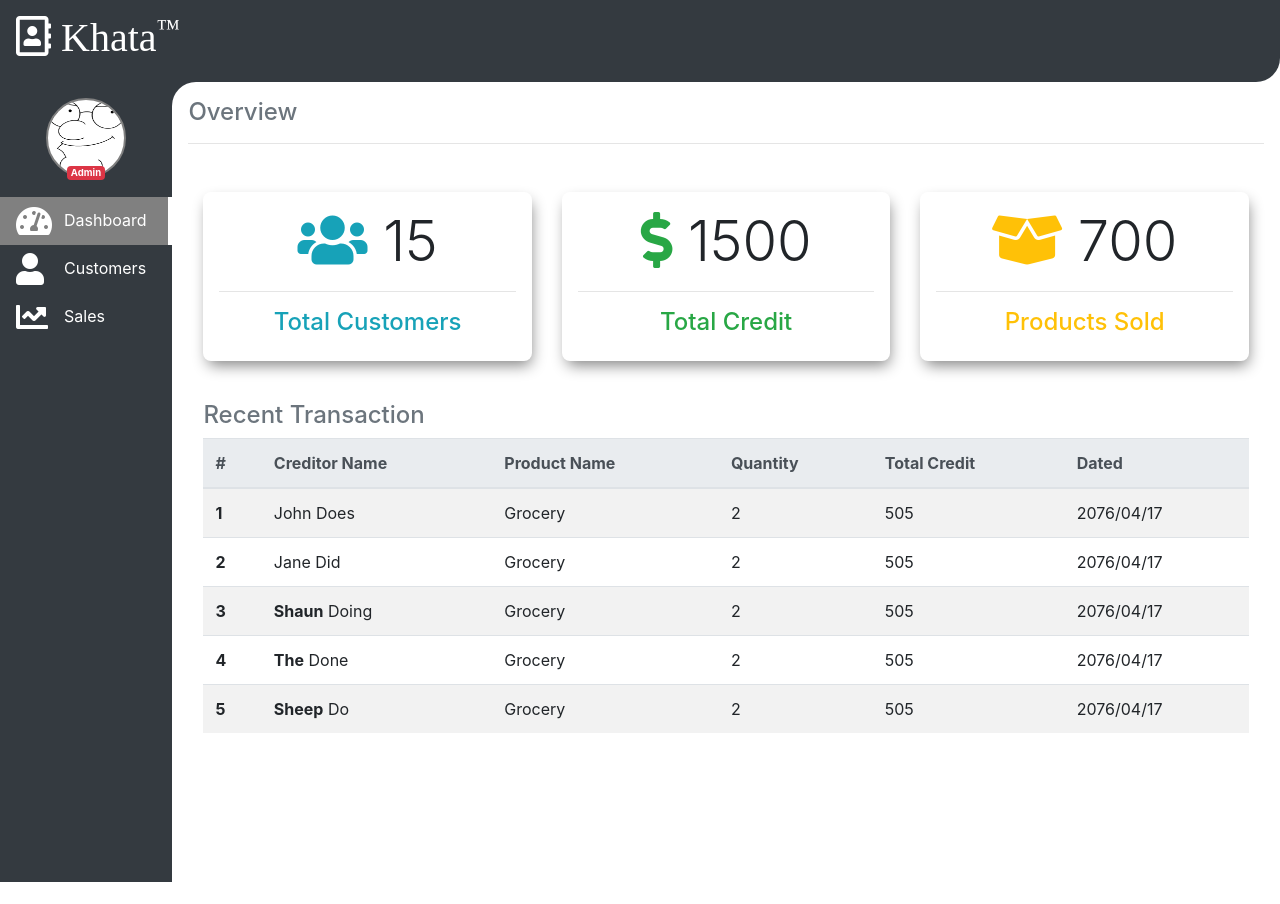
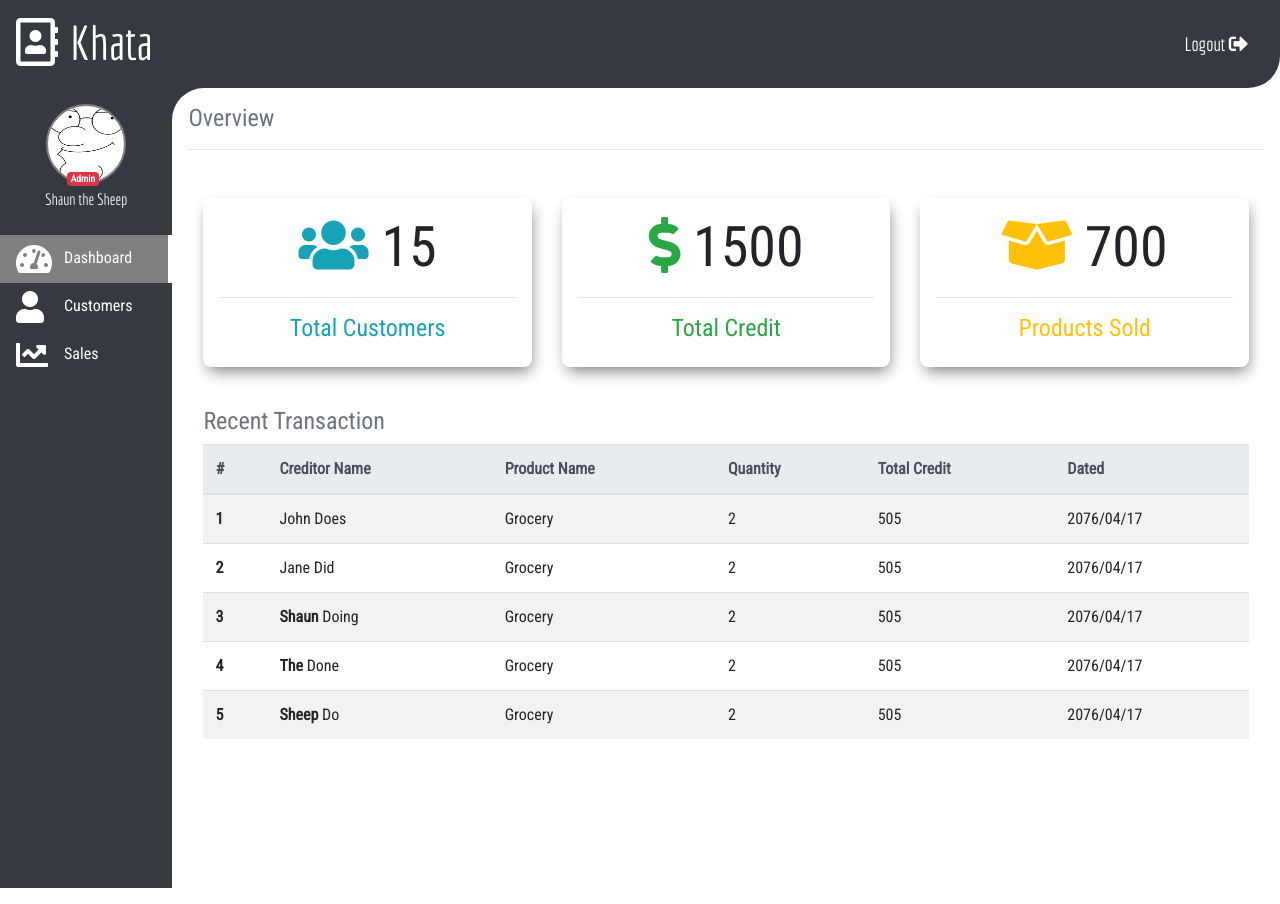
Before and after one commit to sanzaikc/Project-Khata, a plain HTML site: page index.html in a window 1280 px wide. Before the commit the page ends 882 px from the top, so only its background shows below. Drawn offline with Linux system fonts and the light colour scheme.

Commit message:
enhanced UI

```diff
--- a/index.html
+++ b/index.html
@@ -6,30 +6,27 @@
     <meta http-equiv="X-UA-Compatible" content="ie=edge" />
     <link rel="stylesheet" href="fontawesome-free-5.9.0-web/css/all.css" />
     <link rel="stylesheet" href="bootstrap-4.3.1-dist/css/bootstrap.min.css" />
+    <link
+      href="https://fonts.googleapis.com/css?family=Economica|Roboto+Condensed&display=swap"
+      rel="stylesheet"
+    />
     <link rel="stylesheet" href="style.css" />
     <title>Dashboard</title>
   </head>
   <body>
     <div class="container-fluid">
       <!-- Nav Bar -->
-      <nav class="navbar navbar-expand-lg navbar-dark bg-dark ">
-        <a class="navbar-brand " href="#"
-          ><h1 pl-2">
-            <i class="far fa-address-book">
-              Khata<sup><small>&trade;</small></sup>
-            </i>
-          </h1></a>
-        <!-- DropDown -->
-        <!-- <div class="nav-item dropdown">
-          <p onclick="myFunction()" class="dropbtn">Welcome! John Doe</p>
-          <div id="myDropdown" class="dropdown-content">
-                <a href="#">Link 1</a>
-                <a href="#">Link 2</a>
-                <a href="#">Link 3</a>
-          </div>
-      </div> -->
+      <nav class="navbar">
+        <a href="#">
+          <i class="far fa-address-book ">
+            <span class="brand">Khata</span>
+          </i>
+        </a>
+        <!-- Welcome user -->
+        <div class="logout">
+          <span>Logout </span><i class="fas fa-sign-out-alt"></i>
+        </div>
       </nav>
-
       <!-- After NavBar, Remaining Body -->
       <div class="wrapper d-flex col-10.mx-auto col-lg-12">
         <div class="sideMenu ">
@@ -44,15 +41,24 @@
             </div>
             <!-- <div class="userName">Sanjay Khatri</div> -->
           </div>
+          <!-- User Detail -->
+          <div class="userDetail">
+            Shaun the Sheep
+          </div>
+          <br />
           <!-- Navigation Items -->
           <ul class="navbar-nav">
-            <li class="nav-item" id="defaultOpen"  onclick="openTab(event,'DashBoard')">
+            <li
+              class="nav-item"
+              id="defaultOpen"
+              onclick="openTab(event,'DashBoard')"
+            >
               <a href="" class="nav-link "
                 ><i class="fas fa-tachometer-alt sideMenuIcon"></i
                 ><span class="text">Dashboard</span></a
               >
             </li>
-            <li class="nav-item"  onclick="openTab(event,'Customers')">
+            <li class="nav-item" onclick="openTab(event,'Customers')">
               <a href="" class="nav-link"
                 ><i class="fas fa-user sideMenuIcon"></i
                 ><span class="text">Customers</span></a
@@ -70,12 +76,12 @@
         <!-- Main Contents lies here -->
         <div class="mainContent">
           <!-- Content for DashBoard -->
-          <div class="tabContent" id='DashBoard'>
+          <div class="tabContent" id="DashBoard">
             <h4 class="text-secondary">Overview</h4>
             <hr />
             <div class="col-lg-12  pt-2">
               <div class="row pt-4">
-                <div class="col-lg-4 col-12  mb-3">
+                <div class="col-lg-4 col-12  mb-3 mx-auto col-md-9">
                   <div class="customCard text-center">
                     <span class="display-4"
                       ><i class="fas fa-users text-info"></i> 15</span
@@ -84,7 +90,7 @@
                     <h4 class="text-info">Total Customers</h4>
                   </div>
                 </div>
-                <div class="col-lg-4 col-12  mb-3">
+                <div class="col-lg-4 col-12  mb-3 mx-auto col-md-9">
                   <div class="customCard text-center">
                     <span class="display-4"
                       ><i class="fas fa-dollar-sign text-success"></i>
@@ -95,7 +101,7 @@
                   </div>
                 </div>
 
-                <div class="col-lg-4 col-12  mb-3">
+                <div class="col-lg-4 col-12  mb-3 mx-auto col-md-9">
                   <div class=" customCard text-center">
                     <span class="display-4"
                       ><i class="fas fa-box-open text-warning"></i> 700</span
@@ -106,10 +112,10 @@
                 </div>
               </div>
 
-              <div class="col-lg-12">
+              <div class="col-lg-12 ">
                 <div class="row pt-4">
                   <h4 class="text-secondary">Recent Transaction</h4>
-                  <table class="table table-striped col-lg-12 col-12">
+                  <table class="table table-striped col-lg-12 col-12 ">
                     <thead class="thead-light">
                       <tr>
                         <th scope="col">#</th>
@@ -169,9 +175,13 @@
           </div>
 
           <div class="tabContent" id="Customers">
+            <h4 class="text-secondary">Customer List</h4>
+            <hr />
             This is customers tab!
           </div>
           <div class="tabContent" id="Sales">
+            <h4 class="text-seconday">Sales</h4>
+            <hr />
             This is sales tab!
           </div>
         </div>
--- a/style.css
+++ b/style.css
@@ -3,48 +3,39 @@
 }
 body {
   background-color: white;
+  font-family: "Roboto Condensed", sans-serif;
+}
+a {
+  color: white;
+  text-decoration: none;
 }
 nav {
-  border-radius: 0 0 1.5rem 0;
+  border-radius: 0 0 2rem 0;
   display: inline;
+}
+.navbar {
+  font-size: 3rem;
+  color: white;
+  background-color: #343a40;
+  box-sizing: border-box;
+}
+.brand {
+  color: white;
+  font-family: "Economica", sans-serif;
+}
+.logout {
+  font-family: "Economica", sans-serif;
+  font-size: 1.2rem;
+  margin-right: 1rem;
+}
+.logout:hover {
+  color: rgb(196, 53, 53) !important;
 }
 .container-fluid {
   position: relative;
   padding: 0%;
 }
-
-.dropbtn {
-  color: white;
-  padding: 5px;
-  border: none;
-  cursor: pointer;
-}
-.dropbtn:hover,
-.dropbtn:focus {
-  background-color: gray;
-}
-.dropdown {
-  position: relative;
-  display: inline-block;
-}
-.dropdown-content {
-  display: none;
-  position: absolute;
-  background-color: #f1f1f1;
-  min-width: 160px;
-  box-shadow: 0px 8px 16px 0px rgba(0, 0, 0, 0.2);
-  z-index: 1;
-}
-.dropdown-content a:hover {
-  background-color: #ddd;
-}
 .show {
-  display: block;
-}
-.dropdown-content a {
-  color: black;
-  padding: 12px 16px;
-  text-decoration: none;
   display: block;
 }
 .wrapper {
@@ -54,12 +45,16 @@ nav {
   background-color: #343a40;
 }
 .sideMenu {
-  position: sticky;
+  margin-top: 1rem;
   display: flex;
   flex-direction: column;
   align-items: center;
   height: 100vh;
   width: 200px;
+}
+.userDetail {
+  color: whitesmoke;
+  font-family: "Economica", sans-serif;
 }
 .sideMenuIcon {
   font-size: 2rem;
@@ -71,10 +66,9 @@ nav {
   margin-left: 1rem;
   font-size: 1rem;
 }
-.profile-container {
-  padding: 1rem;
-}
-
+/* .profile-container {
+  padding: 0.5rem;
+} */
 img.img-circle {
   width: 5rem;
   height: 5rem;
@@ -91,6 +85,7 @@ img.img-circle {
 .navbar-nav {
   width: 100%;
 }
+
 .nav-link {
   color: white;
   margin-left: 1rem;
@@ -98,7 +93,10 @@ img.img-circle {
 
 .active {
   background-color: gray;
-  border-right: 4px solid white;
+  border-right: 0.3rem solid white;
+  /* border-top: 10px solid transparent;
+  border-right: 5px solid white;
+  border-bottom: 10px solid transparent; */
 }
 .nav-item:hover {
   background-color: gray;
@@ -113,7 +111,7 @@ img.img-circle {
   width: 100%;
   overflow-y: scroll;
   background-color: white;
-  border-radius: 1.5rem 0 0 0;
+  border-radius: 2rem 0 0 0;
 }
 .customCard {
   height: 100%;
@@ -122,9 +120,9 @@ img.img-circle {
   box-shadow: 2px 7px 15px -3px gray;
 }
 
-@media (max-width: 900px) {
+@media (max-width: 700px) {
   .sideMenu {
-    width: 4rem;
+    width: 3.5rem;
     display: flex;
     flex-direction: column;
     align-items: center;
```
